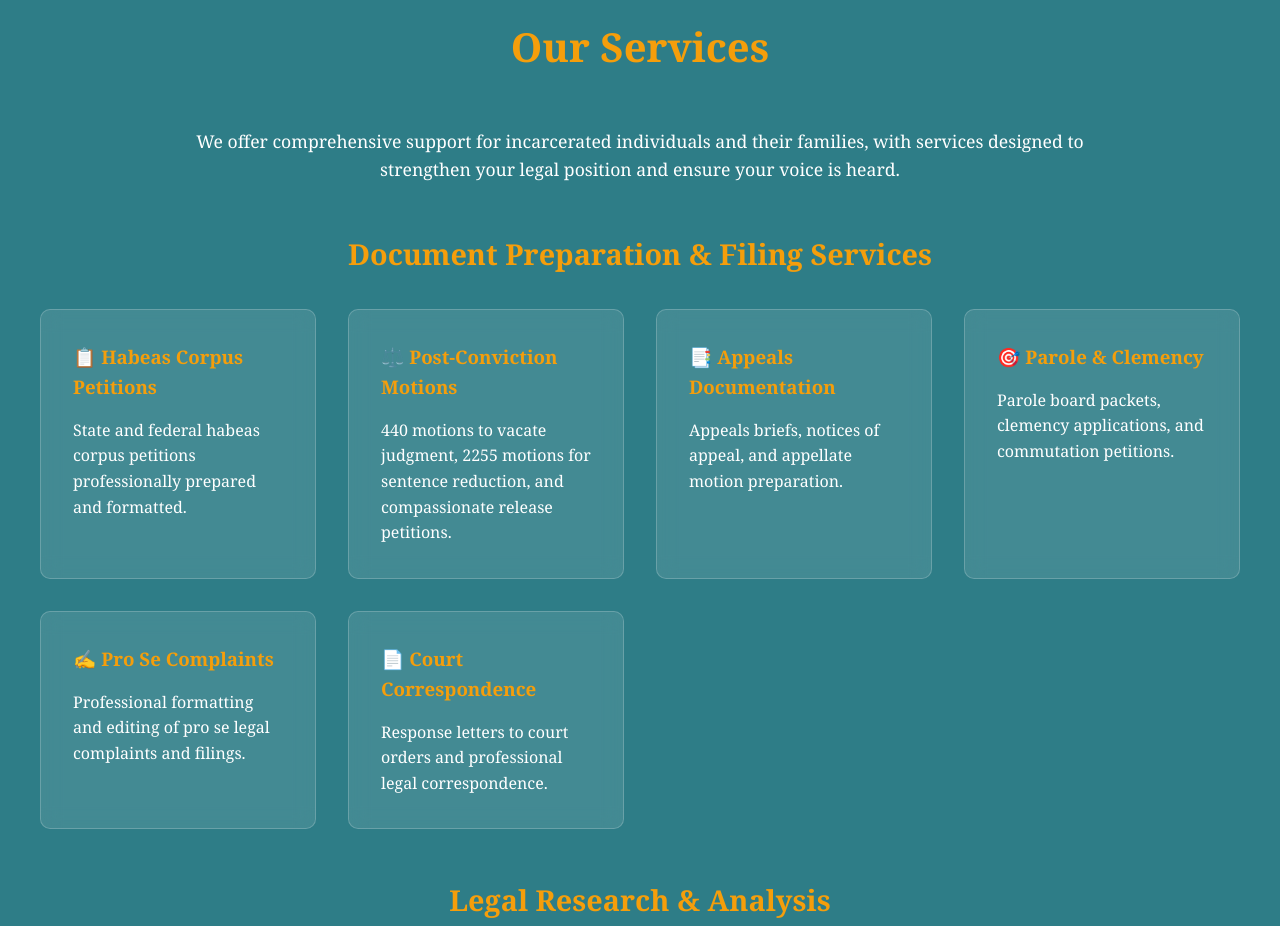
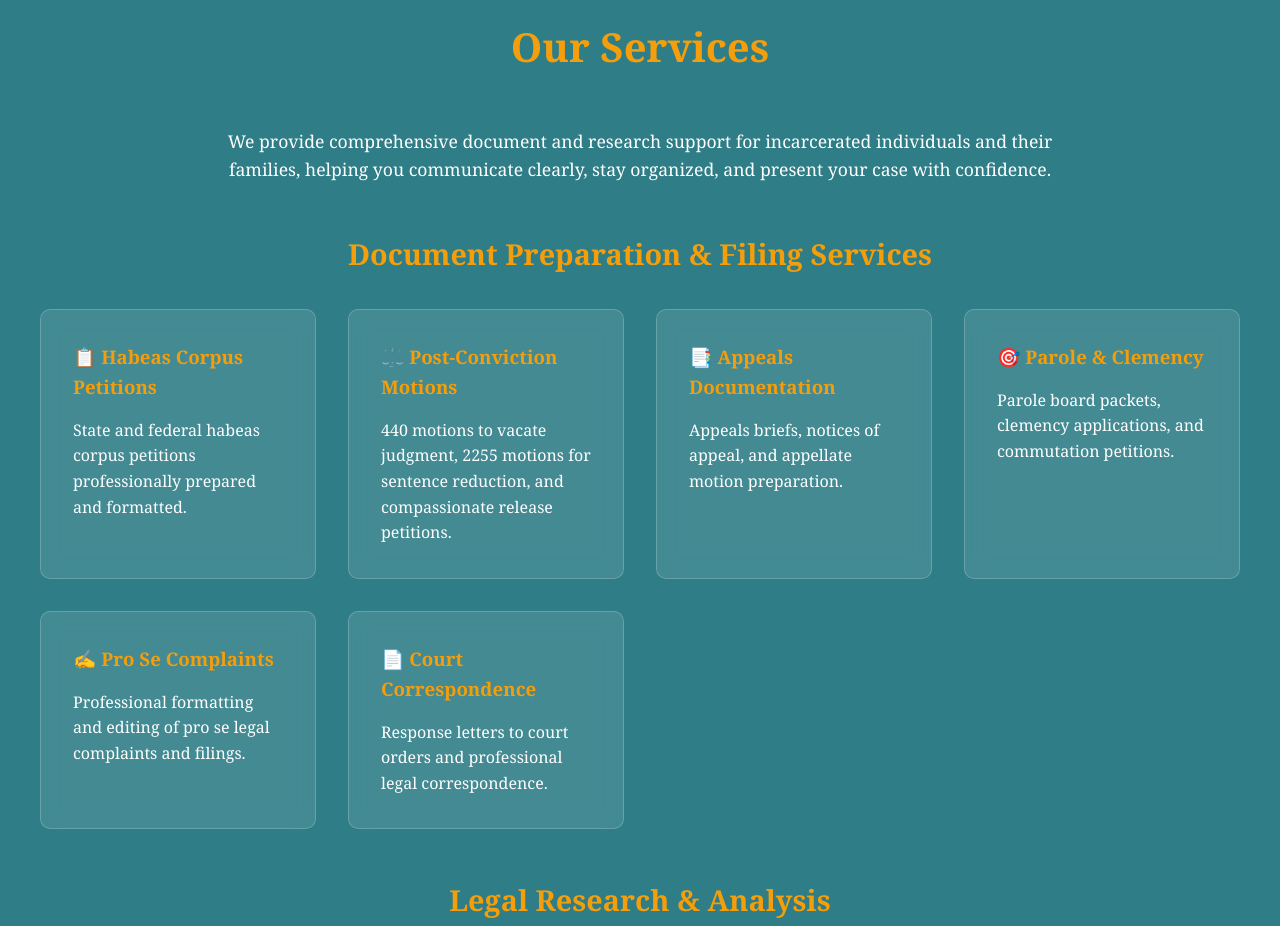
Before and after one commit to Deanna-McCargo/Pro-Se-It-Aint-So, a plain HTML site: page index.html in a window 1280 px wide. Shown: the part 2980-3906 px from the top of the page. Drawn offline with Linux system fonts and the light colour scheme.

Commit message:
updated services

```diff
--- a/index.html
+++ b/index.html
@@ -389,7 +389,7 @@
             <h2>Our Services</h2>
 
             <div style="max-width: 900px; margin: 0 auto 3rem auto; text-align: center;">
-                <p style="font-size: 1.1rem;">We offer comprehensive support for incarcerated individuals and their families, with services designed to strengthen your legal position and ensure your voice is heard.</p>
+                <p style="font-size: 1.1rem;">We provide comprehensive document and research support for incarcerated individuals and their families, helping you communicate clearly, stay organized, and present your case with confidence.</p>
             </div>
 
             <div style="margin-bottom: 3rem;">
```
